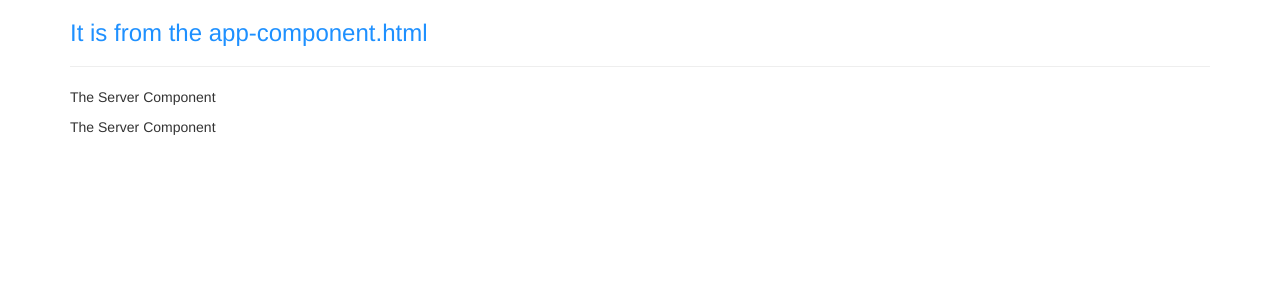
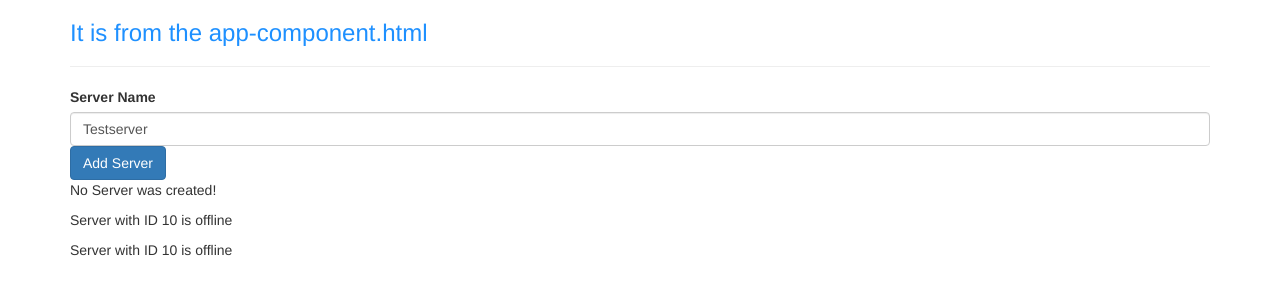
Before and after one commit to PeterGreshnov/angular-udemy-course, an Angular app: page / in a window 1280 px wide. Shown: the top 300 px of the page. Built offline with nearby package versions, Linux system fonts and the light colour scheme.

Commit message:
Section 2 lesson 34

```diff
--- a/src/app/app.component.css
+++ b/src/app/app.component.css
@@ -1,3 +1,3 @@
 h3 {
-color: darkblue;
+    color: darkblue;
 }
--- a/src/app/app.module.ts
+++ b/src/app/app.module.ts
@@ -1,5 +1,6 @@
 import { NgModule } from '@angular/core';
 import { BrowserModule } from '@angular/platform-browser';
+import { FormsModule } from '@angular/forms';
 
 import { AppRoutingModule } from './app-routing.module';
 import { AppComponent } from './app.component';
@@ -14,7 +15,8 @@
   ],
   imports: [
     BrowserModule,
-    AppRoutingModule
+    AppRoutingModule,
+    FormsModule
   ],
   providers: [],
   bootstrap: [AppComponent]
--- a/src/app/server/server.component.html
+++ b/src/app/server/server.component.html
@@ -1 +1 @@
-<p>The Server Component</p>
+<p>{{ 'Server' }} with ID {{ serverID }} is {{ getServerStatus() }} </p>
--- a/src/app/server/server.component.ts
+++ b/src/app/server/server.component.ts
@@ -6,5 +6,10 @@
 })
 
 export class ServerComponent {
+    serverID: number = 10;
+    serverStatus: string = 'offline';
 
+    getServerStatus() {
+        return this.serverStatus;
+    }
 }
--- a/src/app/servers/servers.component.html
+++ b/src/app/servers/servers.component.html
@@ -1,2 +1,22 @@
+<label>Server Name</label>
+<!--input
+    type="text"
+    class="form-control"
+    (input)="onUpdateServerName($event)"-->
+<input
+    type="text"
+    class="form-control"
+    [(ngModel)]="serverName">
+
+<!--p>{{ serverName }}</p-->
+
+<button class="btn btn-primary"
+[disabled]="!allowNewServer"
+(click)="onCreateServer()">
+    Add Server
+</button>
+<!--p>{{ allowNewServer }} - via String Interpolation</p-->
+<!--p [innerText]="allowNewServer"></p-->
+<p>{{ serverCreationStatus }}</p>
 <app-server></app-server>
 <app-server></app-server>
--- a/src/app/servers/servers.component.ts
+++ b/src/app/servers/servers.component.ts
@@ -2,18 +2,37 @@
 
 @Component({
   selector: 'app-servers',
-  template: `
+  templateUrl: './servers.component.html',
+/*  template: `
     <app-server></app-server>
 
     <app-server></app-server>`,
+*/
+  styleUrls: ['./servers.component.css']
 
-  styleUrls: ['./servers.component.css']
 })
 export class ServersComponent implements OnInit {
+  allowNewServer = false;
+  serverCreationStatus = 'No Server was created!';
+  serverName = 'Testserver';
 
-  constructor() { }
+  constructor() {
+    setTimeout(() => {
+      this.allowNewServer = true;
+    }, 2000)
+  }
 
   ngOnInit(): void {
   }
 
+  onCreateServer() {
+    this.serverCreationStatus = 'Server was created! Name is ' + this.serverName;
+  }
+
+  onUpdateServerName(event: Event) {
+    this.serverName = (<HTMLInputElement>event.target).value;
+  }
+
+
+
 }
```
Also changed, not shown: src/app/app.component.html (line endings or trailing spaces).
